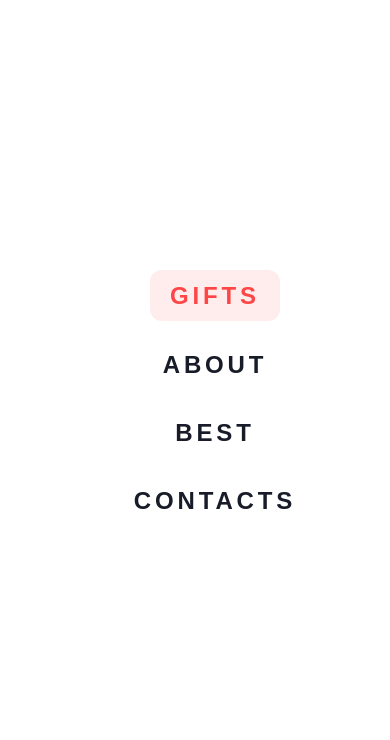
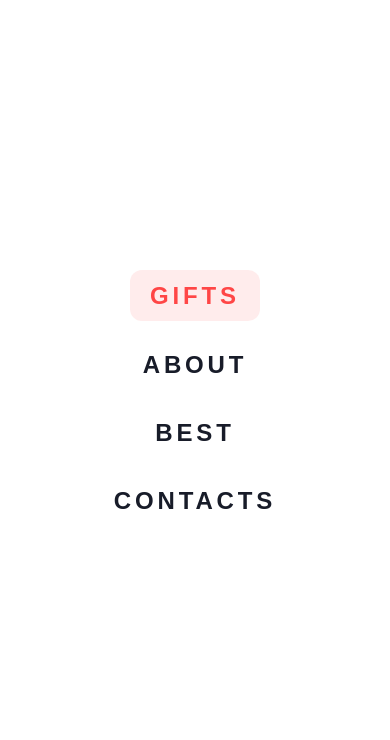
Before and after one commit to crlinm/Christmas-shop, a website built with Parcel: page christmas-shop/gifts.html in a window 390 px wide. Both pictures are taken after a click on the element 362 px from the left and 32 px from the top of the page. Shown: the part 55-795 px from the top of the page. Built offline with nearby package versions, Linux system fonts and the light colour scheme; a small style sheet from the web is missing; a web font is replaced by a local one.

Commit message:
fix: burger-menu center (because of ul padding start 40px -> edit 0px) and scroll to top

```diff
--- a/christmas-shop/src/js/burger.js
+++ b/christmas-shop/src/js/burger.js
@@ -23,6 +23,7 @@ export function menuOpen(e, f) {
         document.body.classList.add("shadow");
         BURGER_BTN.classList.add('burger-cross');
         isOpen = true;
+        window.scrollTo(0, 0);
     } else {
         MENU.classList.remove('menu-open');
         MENU.classList.add('h4');
--- a/christmas-shop/src/sass/base/_burger.scss
+++ b/christmas-shop/src/sass/base/_burger.scss
@@ -37,6 +37,7 @@
     visibility: visible;
     opacity: 1;
     padding-top: 64px;
+    padding-left: 0;
 
     right: 0;
     left: 0;
```
